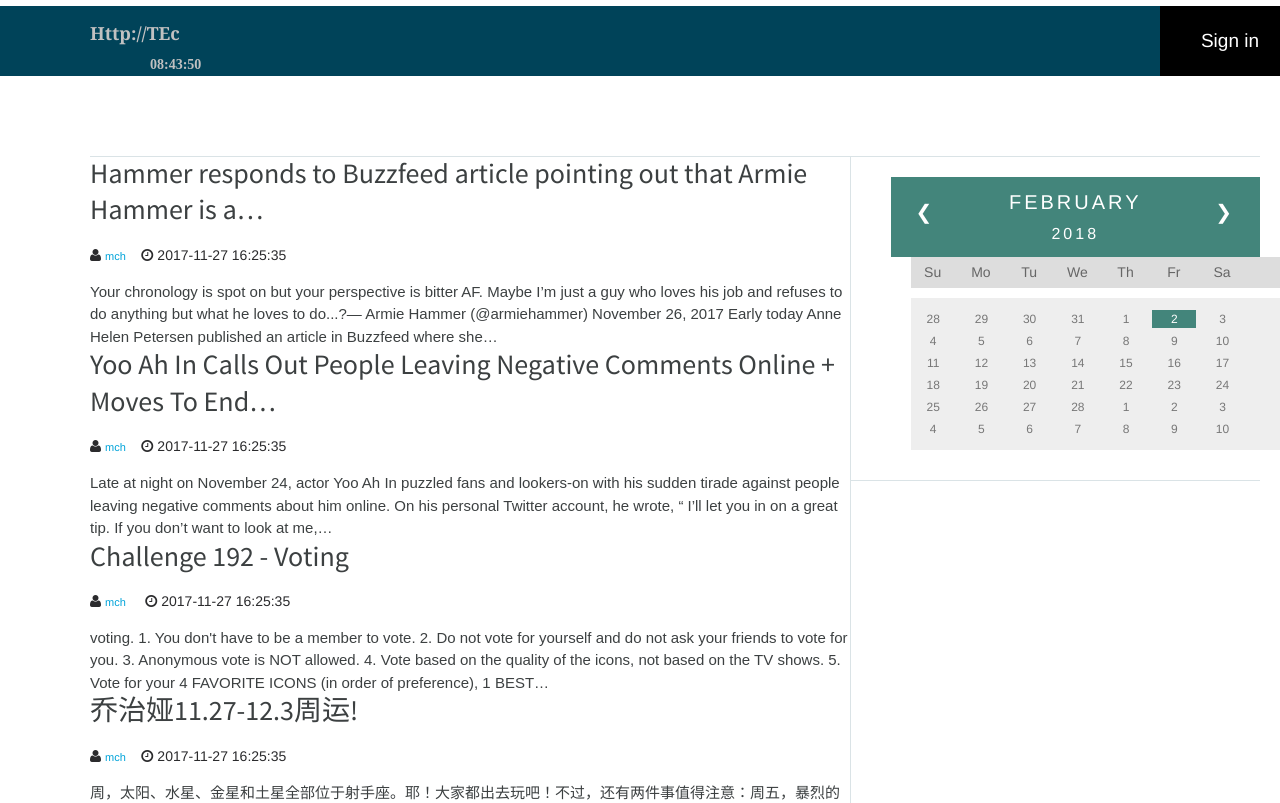
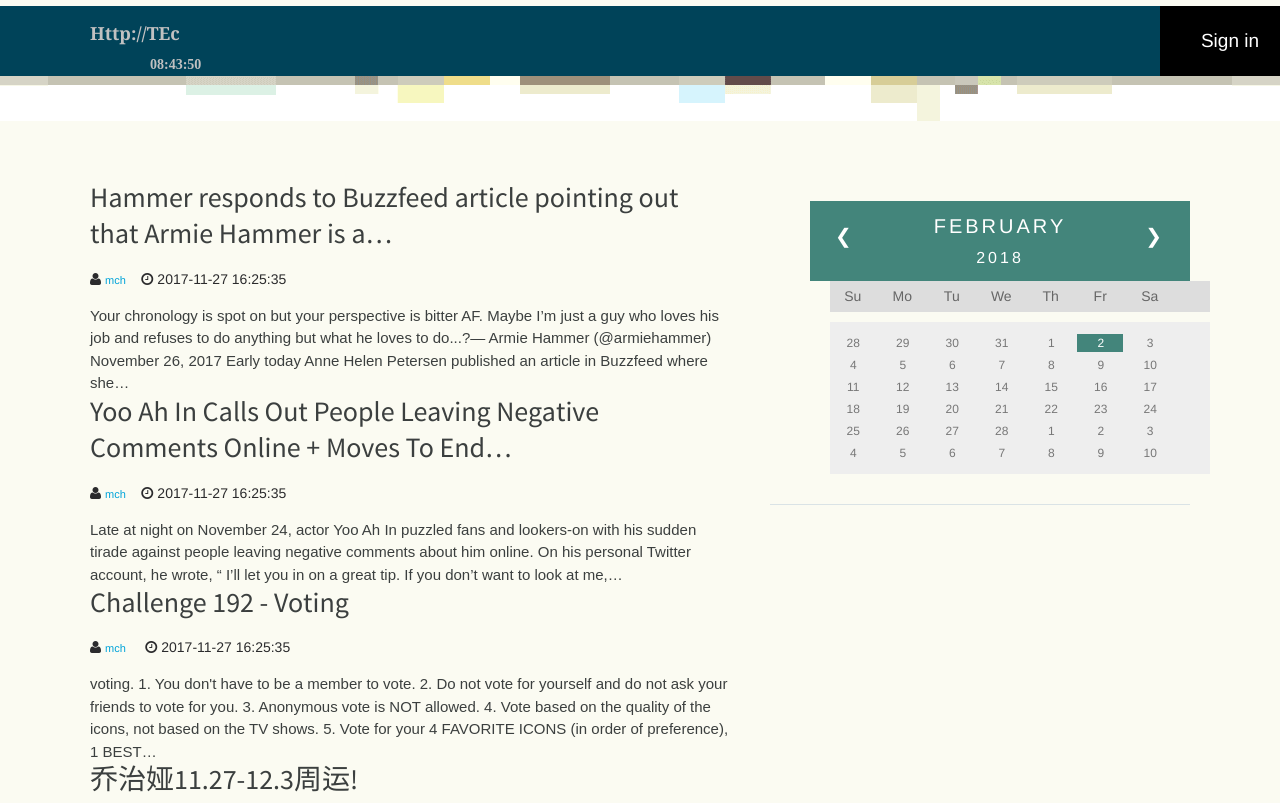
Before and after one commit to MazFactor/TEc, a plain HTML site: page index.html in a window 1280 px wide. Shown: the top 803 px of the page. Drawn offline with Linux system fonts and the light colour scheme; files whose address does not match are found by name.

Commit message:
Update index.html

```diff
--- a/index.html
+++ b/index.html
@@ -17,6 +17,7 @@
 
         html, body {
             height: 100%;
+            background: #fbfbf2
         }
 
         #header {
@@ -28,8 +29,14 @@
             position: relative;
             background-color: #004359;
             padding-top: 16px;
-            border: 6px solid #ffffff;
+            border: 6px solid #fbfbf2;
             border-width: 6px 0 0;
+        }
+
+        .headerwrap {
+            margin: 0 auto;
+            height: 45px;
+            background: url(img/headerbg.png) top center repeat-x;
         }
 
         #nav-sec {
@@ -75,7 +82,8 @@
         /*}*/
 
         #content {
-            background-color: #ffffff;
+            background-color: #FBFBF2;
+            /*background-color: #FFFFFF;*/
             width: 100%;
             min-height: 100%;
 
@@ -86,28 +94,30 @@
         .column-all {
             display: -webkit-flex;
             display: flex;
-            margin: 80px 20px 80px 90px;
+            margin: auto;
             height: 100%;
             /*background-color: #89b2a1;*/
+            max-width: 1100px;
         }
 
         .column-left {
             -webkit-flex: initial;
             flex: initial;
-            width: 65%;
+            max-width: 640px;
             min-width: 100px;
-            border-right: solid 1px #DAE3E6;
+            margin: 60px 0 60px 0;
+            /*border-right: solid 1px #DAE3E6;*/
         }
 
         #before-article {
-            border-bottom: solid 1px #DAE3E6;
+            /*border-bottom: solid 1px #DAE3E6;*/
         }
 
         article {
-            border-bottom: solid 1px #DAE3E6;
             padding-top: 13px;
             padding-bottom: 30px;
-            padding-right: 40px;
+            /*border-bottom: solid 1px #DAE3E6;*/
+            /*padding-right: 40px;*/
         }
 
         span {
@@ -140,8 +150,17 @@
             align-items: center;
             -webkit-justify-content: center;
             justify-content: center;
-            border-top: solid 1px #DAE3E6;
+            min-width: 420px;
+            margin: 60px 0 60px 40px;
+            /*border-top: solid 1px #DAE3E6;*/
+        }
 
+        .footertop {
+            width: 100%;
+            background: transparent url(img/footertop.png) top center no-repeat;
+            clear: both;
+            height: 78px;
+            margin: 0 auto;
         }
 
         #footer {
@@ -201,7 +220,7 @@
         </a>
     </div>
 </div>
-
+<div class="headerwrap"></div>
 <!--Content Begin-->
 <div id="content">
     <div class="column-all">
@@ -367,7 +386,7 @@
                         var highlighted = false; // 是否已高亮显示过当前日期?
                         curDate.setDate(1); //
                         var firstDayCurMonth = curDate.getDay(); // 当前月的1号是周几
-                        var moMatch = [6, 0, 1, 2, 3, 4, 5];
+                        var moMatch = [6, 0, 1, 2, 3, 4, 5]; // 1号前空出来几天
 
                         curDate.setDate(0);
                         var lastDayLastMonth = curDate.getDate();
@@ -394,7 +413,7 @@
                                 calendar.innerHTML += "<li>" + dayNo + "</li>\n";
                             }
 
-                            // 如果是当前月最后一天则从下个月第一天开始继续打印直到打印完35天为止
+                            // 如果是当前月最后一天则从下个月第一天开始继续打印直到打印完42天为止
                             if (dayNo === countDays)
                                 dayNo = 1;
                             else
@@ -410,7 +429,7 @@
 
 </div>
 
-
+<div class="footertop"></div>
 <!-- Footer -->
 <div id="footer">
     <p><br/>
```
